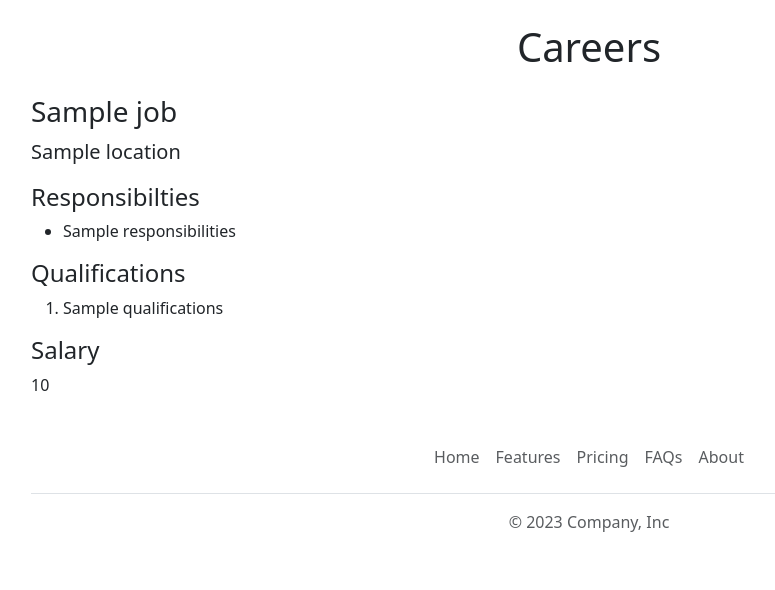
After one commit to ze-pe/flask-app-careers, a Flask app: template templates/jobpage.html in a window 1280 px wide. The commit adds this page. Shown: the part 417-1007 px from the top of the page, without its empty margins (51-826 px from the left). Run offline with Flask 3, Linux system fonts and the light colour scheme; the template is opened without the code that fills it: most values are stand-ins (such as "Sample title", 1, 10 or a date in 2020).

Commit message:
added dynamic job pages, created and modified templates

```diff
--- a/app.py
+++ b/app.py
@@ -1,5 +1,5 @@
 from flask import Flask, render_template, jsonify
-from database import load_jobs_from_db
+from database import load_jobs_from_db, load_job_from_db
 
 app = Flask(__name__)
 
@@ -8,8 +8,7 @@ def hello_world():
   jobs = load_jobs_from_db()
   return render_template(
     'home.html',
-    jobs=jobs,
-    company_name='Careers'
+    jobs=jobs
   )
 
 @app.route("/api/jobs")
@@ -17,5 +16,12 @@ def list_jobs():
   jobs = load_jobs_from_db()
   return jsonify(jobs)
 
+@app.route("/jobs/<id>")
+def show_job(id):
+  job = load_job_from_db(id)
+  if not job:
+    return "Not Found", 404
+  return render_template('jobpage.html', job=job)
+
 if __name__ == "__main__":
     app.run(host='0.0.0.0', debug=True)
--- /dev/null
+++ b/templates/banner.html
@@ -0,0 +1,9 @@
+<style>
+      #banner {
+        height: 360px;
+        width: 100%;
+        object-fit: cover;
+        margin-bottom: 16px;
+      }
+</style>
+<img class="img-fluid" id="banner" src="https://images.unsplash.com/photo-1504805572947-34fad45aed93?ixlib=rb-4.0.3&ixid=MnwxMjA3fDB8MHxwaG90by1wYWdlfHx8fGVufDB8fHx8&auto=format&fit=crop&w=1170&q=80">
--- /dev/null
+++ b/templates/bootstrap.html
@@ -0,0 +1,3 @@
+<meta charset="utf-8">
+<meta name="viewport" content="width=device-width, initial-scale=1">
+<link href="https://cdn.jsdelivr.net/npm/bootstrap@5.3.0-alpha2/dist/css/bootstrap.min.css" rel="stylesheet" integrity="sha384-aFq/bzH65dt+w6FI2ooMVUpc+21e0SRygnTpmBvdBgSdnuTN7QbdgL+OapgHtvPp" crossorigin="anonymous">
--- /dev/null
+++ b/templates/jobpage.html
@@ -0,0 +1,31 @@
+<!DOCTYPE html>
+<html lang="en-US">
+<head>
+  {% include 'bootstrap.html' %}
+  <title>{{job.title}} - Careers</title>
+</head>
+<body>
+  {% include 'nav.html'%}
+  {% include 'banner.html'%}
+  <div class="container">
+  <h1 class="text-center mt-2 mb-4">Careers</h1>
+  <h3 class="mb-2">{{job.title}}</h3>
+  <p class="lead mt-0">{{job.location}}</p>
+  <h4>Responsibilties</h4>
+  <ul>
+    {% for line in job.responsibilities.split("\n") %}
+      <li>{{line}}</li>
+    {% endfor %}
+  </ul>
+  <h4>Qualifications</h4>
+  <ol>
+    {% for line in job.qualifications.split("\n") %}
+      <li>{{line}}</li>
+    {% endfor %}
+  </ol>
+  <h4>Salary</h4>
+  <p>{{job.salary}}</p>
+  </div>
+  {% include 'footer.html'%}
+</body>
+</html>
--- a/templates/jobs.html
+++ b/templates/jobs.html
@@ -11,6 +11,6 @@
     {% endif %}
   </div>
   <div class="col-2">
-    <a href="mailto:hello@careers.com?subject=Application%20for%20{{job['title']}}&body=My%20name%3A%20%3Cyour%20name%20here%3E%0D%0A%0D%0AMy%20LinkedIn%20link%3A%20%3Cadd%20link%20here%3E" type="button" class="btn btn-outline-primary">Apply</a>
+    <a href="/jobs/{{job.id}}" type="button" class="btn btn-outline-primary">Apply</a>
   </div>
 </div>
--- a/templates/nav.html
+++ b/templates/nav.html
@@ -1,6 +1,6 @@
 <nav class="navbar shadow-sm fixed-top bg-white">
   <div class="container-fluid">
-    <a class="navbar-brand" href="#">
+    <a class="navbar-brand" href="/">
       <img src="/static/logo.svg" alt="Logo" width="30" height="24" class="d-inline-block align-text-top">
       Careers
     </a>
```
Also changed, not shown: database.py (+10 -0 lines), templates/home.html (+2 -12 lines).
